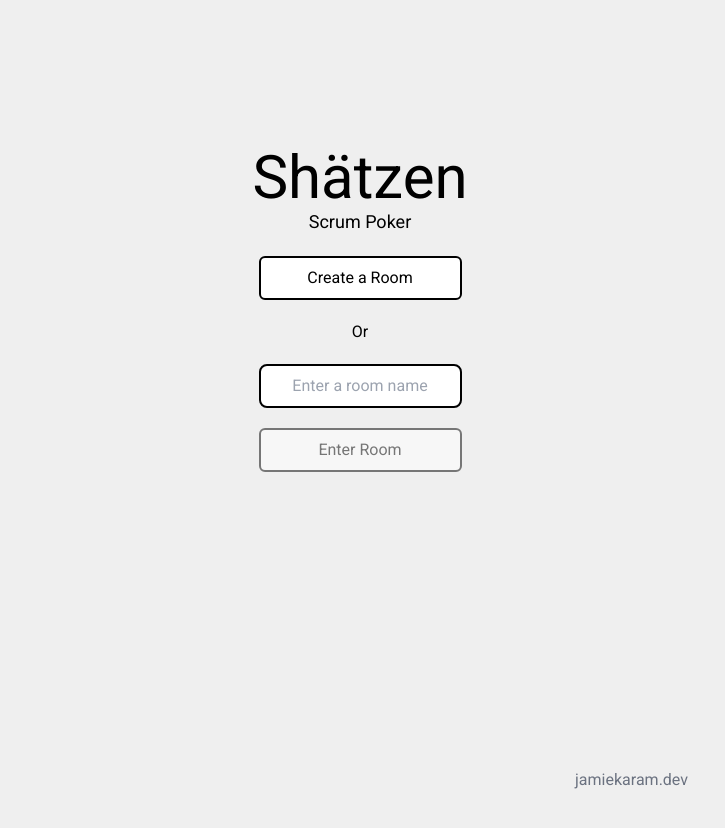
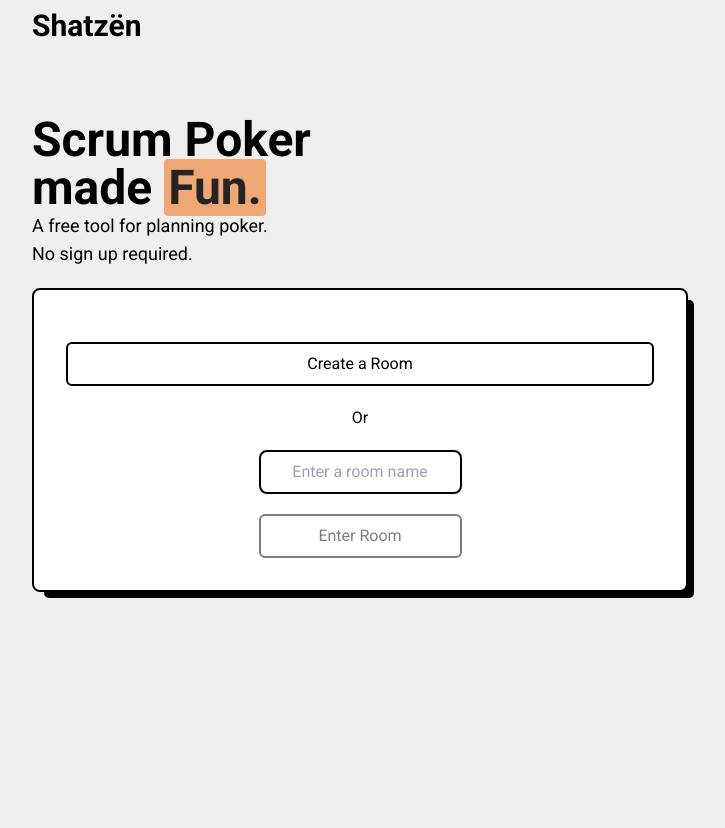
Before and after one commit to JKaram/Shatzen, a Next.js app in the folder apps/web/: page / in a window 1280 px wide. Shown: the top 828 px of the page, without its empty margins (280-1005 px from the left). Before the commit the page ends 800 px from the top, so only its background shows below. Built offline with nearby package versions, Linux system fonts and the light colour scheme.

Commit message:
feat: redesign home page (#14)
* fix: nav styling

* chore: add titles

* fix: cleanup

```diff
--- a/apps/web/components/Modal.tsx
+++ b/apps/web/components/Modal.tsx
@@ -27,7 +27,7 @@ export default function Modal(props: Props) {
       >
         <div className="fixed inset-0 bg-black/10" aria-hidden="true" />
       </motion.div>
-      <Dialog.Panel className="fixed border-2 sm:border-black inset-0 bg-white sm:rounded-md h-screen m-auto sm:h-5/6  max-w-2xl flex flex-col">
+      <Dialog.Panel className="fixed border-2 sm:border-black inset-0 bg-white sm:rounded-md h-screen overflow-auto  m-auto max-w-2xl flex flex-col">
         <Dialog.Title className="p-2 text-2xl">OPTIONS</Dialog.Title>
         <div className="p-2 flex-grow">{props.children}</div>
         <div className="text-red-500 text-center">{props.message}</div>
--- a/apps/web/components/Nav.tsx
+++ b/apps/web/components/Nav.tsx
@@ -1,12 +1,14 @@
 import classNames from "classnames";
 import { useRouter } from "next/router";
-import React from "react";
-import HomeButton from "./HomeButton";
+import React, { useEffect, useState } from "react";
 import OptionsModal from "./Options/OptionsModal";
-import OptionsButton from "./OptionsButton";
-import RoomLink from "./RoomLink";
+import { CogIcon, ShareIcon } from "@heroicons/react/solid";
+import useCopyToClipboard from "../hooks/useCopyToClipboard";
+import { useSockets } from "./provider/SocketProvider";
+import { motion } from "framer-motion";
 
 export const Nav = () => {
+  const { removeUser } = useSockets();
   const router = useRouter();
   const [show, setShow] = React.useState(false);
 
@@ -17,30 +19,114 @@ export const Nav = () => {
     setShow(true);
   }
 
-  const roomLogin = router.pathname.includes("/login/");
+  function goHome() {
+    if (router.route.includes("/room/")) {
+      removeUser();
+    }
+    router.push("/");
+  }
+
   const roomPage = !router.pathname.includes("/room/");
 
   return (
     <>
       <OptionsModal show={show} close={closeOptions} />
-      <nav
-        className={classNames(
-          "flex justify-between text-2xl min-h-[100px] p-2"
-        )}
-      >
-        {roomLogin && <HomeButton />}
+
+      <nav className={classNames("flex justify-between text-2xl  p-2")}>
+        <h1 className="cursor-pointer font-bold text-3xl" onClick={goHome}>
+          Shatzën
+        </h1>
+
         {!roomPage && (
           <>
-            <div className="flex grow">
-              <HomeButton />
-            </div>
-            <div className="flex">
-              <RoomLink />
-              <OptionsButton onClick={openOptions} />
-            </div>
+            <motion.div
+              className="flex gap-2"
+              key={router.route}
+              initial="initial"
+              animate="animate"
+              variants={{
+                initial: {
+                  opacity: 0,
+                  x: 100,
+                },
+                animate: {
+                  opacity: 1,
+                  x: 0,
+                },
+              }}
+              exit={{ opacity: 0, x: 100 }}
+            >
+              <NavButton type="options" onClick={openOptions} />
+              <NavButton type="share" />
+            </motion.div>
           </>
         )}
       </nav>
     </>
   );
 };
+
+const NavButtonTypes = {
+  options: { icon: <CogIcon className="h-6 w-6" />, title: "Options" },
+  share: { icon: <ShareIcon className="h-6 w-6" />, title: "Copy room link." },
+};
+
+type ButtonTypes = keyof typeof NavButtonTypes;
+
+function NavButton({
+  onClick,
+  type,
+}: {
+  onClick?: () => void;
+  type: ButtonTypes;
+}) {
+  const router = useRouter();
+  const [, copy] = useCopyToClipboard();
+  const [copied, setCopied] = useState(false);
+
+  useEffect(() => {
+    const timeout = setTimeout(() => {
+      if (copied) setCopied(false);
+    }, 1500);
+
+    return () => clearTimeout(timeout);
+  }, [copied]);
+
+  if (type === "share")
+    return (
+      <div className="flex flex-col items-center">
+        <button
+          onClick={() => {
+            setCopied(true);
+            copy(
+              `https://${window.location.hostname}/login/${router.query.room}`
+            );
+          }}
+          title={NavButtonTypes[type].title}
+          className={classNames(
+            "inline-flex h-10 w-10 items-center justify-center rounded-full bg-white border-2 border-black transition-all",
+            copied ? " bg-green-500" : undefined
+          )}
+        >
+          {NavButtonTypes[type].icon}
+        </button>
+        {type === "share" ? (
+          <span className="text-sm text-center absolute top-12">
+            {copied ? "Link Copied!" : null}
+          </span>
+        ) : null}
+      </div>
+    );
+
+  return (
+    <button
+      onClick={onClick}
+      title={NavButtonTypes[type].title}
+      className="inline-flex h-10 w-10 items-center justify-center rounded-full bg-white border-2 border-black"
+    >
+      {NavButtonTypes[type].icon}
+    </button>
+  );
+}
+
+export default Nav;
--- a/apps/web/components/PageLayout.tsx
+++ b/apps/web/components/PageLayout.tsx
@@ -1,21 +1,26 @@
 import { motion } from "framer-motion";
 import { Nav } from "./Nav";
-import Footer from "./Footer";
+import { useRouter } from "next/router";
 import React from "react";
-import { useRouter } from "next/router";
+import classNames from "classnames";
 
-type Props = { children: React.ReactNode };
+type Props = { children: React.ReactNode; className?: string };
 
-export default function PageLayout({ children }: Props) {
+export default function PageLayout({ children, className = undefined }: Props) {
   const router = useRouter();
 
   return (
-    <div className="max-w-md min-h-screen m-auto overflow-hidden transition-all md:max-w-lg lg:max-w-xl xl:max-w-2xl 2xl:max-w-3xl">
+    <div
+      className={classNames(
+        "max-w-md min-h-screen m-auto overflow-hidden transition-all md:max-w-lg lg:max-w-xl xl:max-w-2xl 2xl:max-w-3xl"
+      )}
+    >
       <Nav />
       <motion.div
+        animate="animate"
+        exit={{ opacity: 0, x: 100 }}
+        initial="initial"
         key={router.route}
-        initial="initial"
-        animate="animate"
         variants={{
           initial: {
             opacity: 1,
@@ -26,13 +31,16 @@ export default function PageLayout({ children }: Props) {
             x: 0,
           },
         }}
-        exit={{ opacity: 0, x: 100 }}
       >
-        <main className="flex flex-col items-center pt-[3rem] h-[calc(100vh-140px)]">
+        <main
+          className={classNames(
+            "px-2 flex flex-col flex-grow h-screen mt-4",
+            className
+          )}
+        >
           {children}
         </main>
       </motion.div>
-      <Footer />
     </div>
   );
 }
--- /dev/null
+++ b/apps/web/components/TextAnimation.tsx
@@ -0,0 +1,36 @@
+import React, { useEffect } from "react";
+import { USER_COLOURS } from "../types/constants";
+
+export default function TextAnimation() {
+  const [text, setText] = React.useState("Fun.");
+
+  useEffect(() => {
+    const timer = window.setInterval(() => {
+      setText((text) => {
+        if (text === "Fun.") return "Simple.";
+        if (text === "Simple.") return "Fun.";
+        return "Fun.";
+      });
+    }, 6000);
+
+    return () => {
+      window.clearInterval(timer);
+    };
+  }, []);
+
+  const textArray = text.split("");
+
+  return (
+    <span
+      style={{
+        background:
+          USER_COLOURS[Math.floor(Math.random() * USER_COLOURS.length)],
+      }}
+      className="animate-text-anim bg-red-500 px-1 rounded"
+    >
+      {textArray.map((item, index) => (
+        <span key={index}>{item}</span>
+      ))}
+    </span>
+  );
+}
--- a/apps/web/pages/index.tsx
+++ b/apps/web/pages/index.tsx
@@ -6,6 +6,7 @@ import PageLayout from "../components/PageLayout";
 import React, { useState } from "react";
 import Input from "../components/input";
 import Head from "next/head";
+import TextAnimation from "../components/TextAnimation";
 
 const App = () => {
   const router = useRouter();
@@ -26,17 +27,21 @@ const App = () => {
   }
 
   return (
-    <PageLayout>
+    <PageLayout className="flex flex-col ">
       <Head>
         <title>Shätzen</title>
         <meta property="og:title" content="Shätzen" key="title" />
       </Head>
-      <header className="flex flex-col items-center">
-        <h1 className="text-6xl">Shätzen</h1>
-        <h2 className="text-lg">Scrum Poker</h2>
-      </header>
 
-      <div className="flex flex-col items-center space-y-5">
+      <h2 className="font-bold text-5xl transition-all">
+        <br /> Scrum Poker <br /> made <TextAnimation />
+      </h2>
+
+      <span className="text-lg ">
+        A free tool for planning poker. <br /> No sign up required.
+      </span>
+
+      <div className="flex flex-col mt-5 bg-white items-center gap-5 border-2 border-black p-8 rounded-lg shadow-base">
         <Button className="w-full mt-5" onClick={generateRoomId}>
           Create a Room
         </Button>
--- a/apps/web/pages/login/[uuid].tsx
+++ b/apps/web/pages/login/[uuid].tsx
@@ -28,12 +28,14 @@ const Login = () => {
   if (!sanitizeUuid) return "UUID Error!";
 
   return (
-    <PageLayout>
+    <PageLayout className="">
       <Head>
         <title>Shätzen | Login</title>
         <meta property="og:title" content="Room login" key="title" />
       </Head>
+      <div className="flex flex-col bg-white items-center space-y-5 border-2 border-black p-8 rounded-lg shadow-base">
         <span className="text-lg">Enter your name</span>
+
         <form
           className="flex flex-col w-full mt-5 space-y-4"
           onSubmit={(e) => {
@@ -50,11 +52,14 @@ const Login = () => {
           <Button
             className="w-32 mt-5"
             type="submit"
-          disabled={!name || !name.trim() || name.length < USER_STRING_MIN_SIZE}
+            disabled={
+              !name || !name.trim() || name.length < USER_STRING_MIN_SIZE
+            }
           >
             Join Room
           </Button>
         </form>
+      </div>
     </PageLayout>
   );
 };
--- a/apps/web/tailwind.config.js
+++ b/apps/web/tailwind.config.js
@@ -6,10 +6,21 @@ module.exports = {
   theme: {
     extend: {
       boxShadow: {
-        "base": '9px 9px 0px -3px rgba(0,0,0,1)',
-        "inset": "-5px 6px 0px -3px rgba(0,0,0,.2) inset"
-      }
+        base: "9px 9px 0px -3px rgba(0,0,0,1)",
+        inset: "-5px 6px 0px -3px rgba(0,0,0,.2) inset",
+      },
+      keyframes: {
+        text: {
+          "0%": { opacity: "0" },
+          "10%": { opacity: "1" },
+          "90%": { opacity: "1" },
+          "100%": { opacity: "0" },
+        },
+      },
+      animation: {
+        "text-anim": "text 6s ease infinite",
+      },
     },
   },
   plugins: [],
-}
+};
--- a/apps/web/types/constants.ts
+++ b/apps/web/types/constants.ts
@@ -29,4 +29,7 @@ export const USER_COLOURS = [
   "#CAFCFF",
   "#F09C5F",
   "#FFCAEA",
+  "#CBCAFF",
+  "#FF5B5B",
+  "#5B93FF",
 ] as const;
```
Lines whose indentation alone changed are shown as unchanged.
